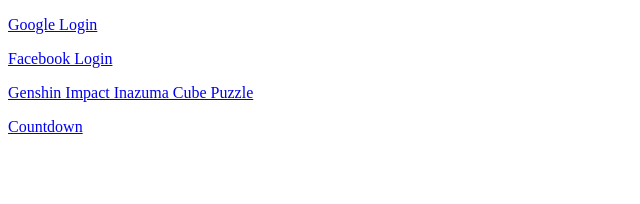
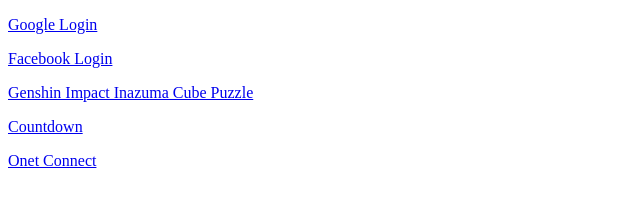
Before and after one commit to teema15135/teema15135.github.io, a plain HTML site: page index.html in a window 1280 px wide. Shown: the whole page, without its empty margins (0-640 px from the left). Drawn offline with Linux system fonts and the light colour scheme.

Commit message:
Add link to Onet connect game

```diff
--- a/index.html
+++ b/index.html
@@ -13,6 +13,7 @@
     <p><a href="facebook-login.html">Facebook Login</a></p>
     <p><a href="genshin-inazuma-cube-puzzle/">Genshin Impact Inazuma Cube Puzzle</a></p>
     <p><a href="countdown/">Countdown</a></p>
+    <p><a href="onet-connect/">Onet Connect</a></p>
     <!-- Square ads -->
     <ins class="adsbygoogle"
         style="display:block"
```
